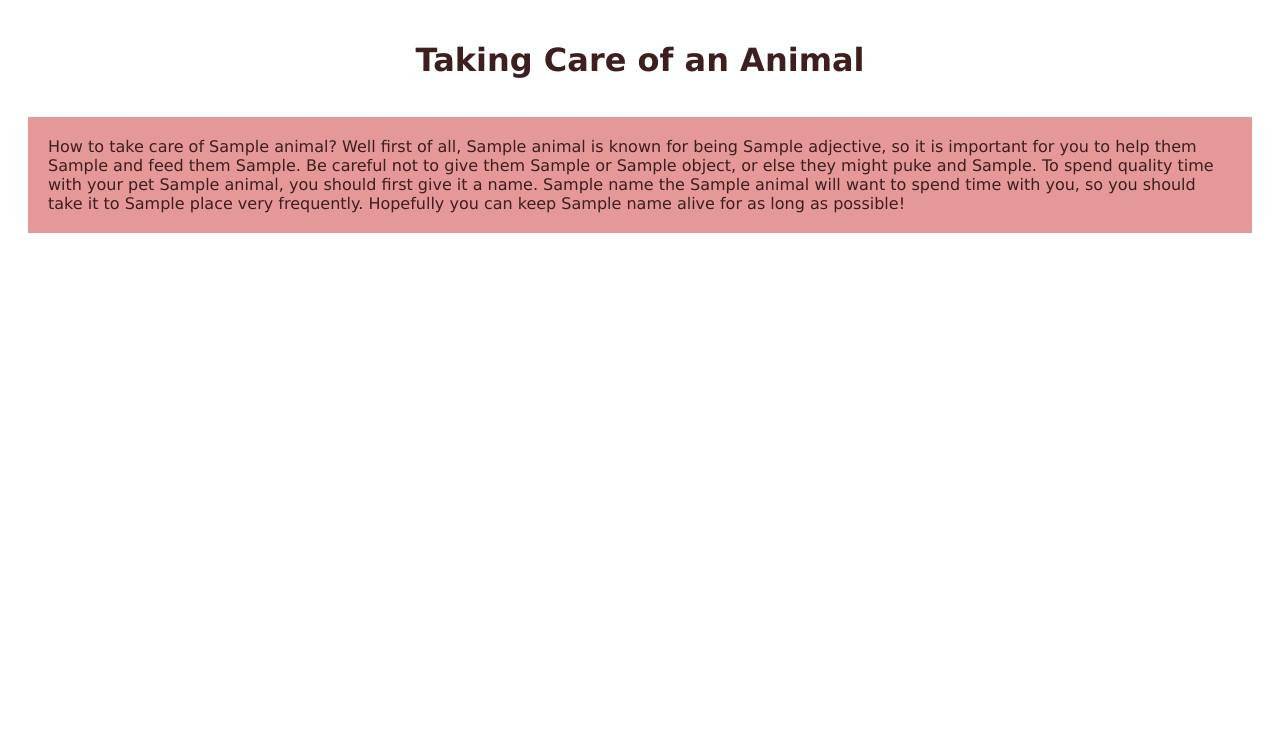
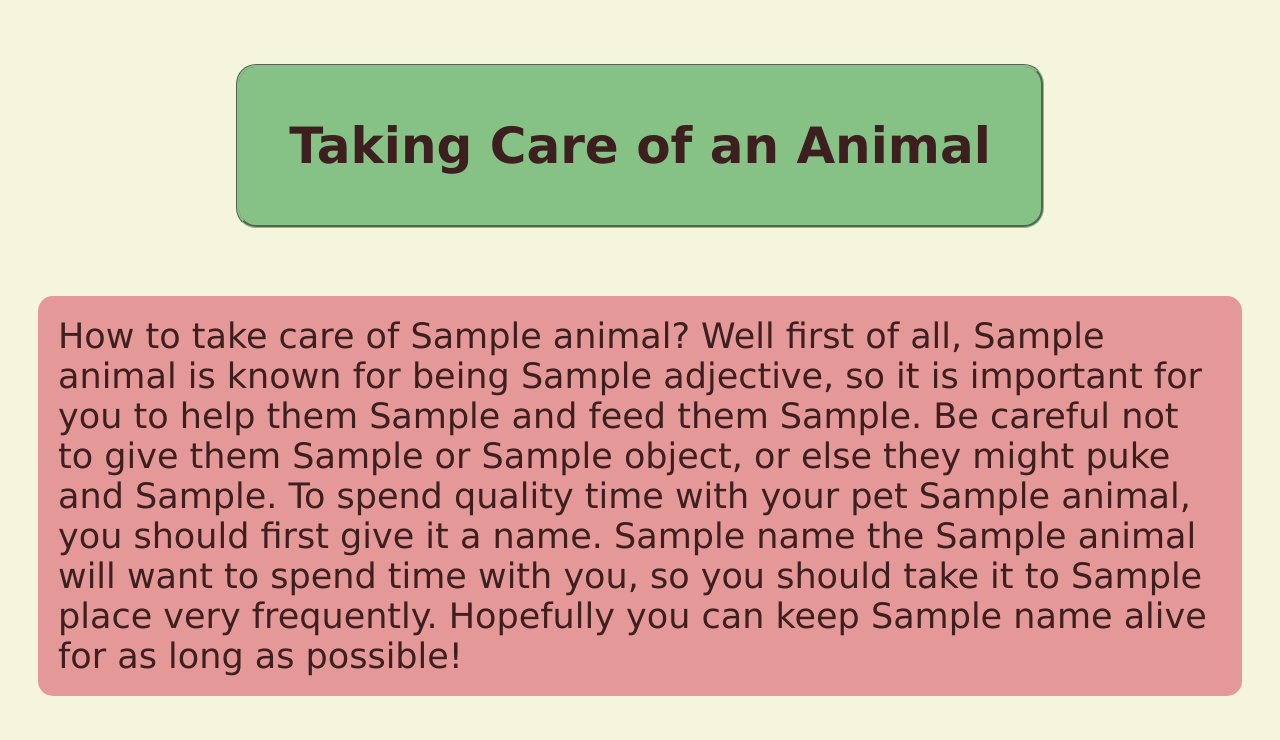
Before and after one commit to julz08/madlibs-fanny-juliana, a Flask app: template templates/complete.html in a window 1280 px wide. Shown: the top 740 px of the page. Run offline with Flask 3, Linux system fonts and the light colour scheme; the template is opened without the code that fills it: most values are stand-ins (such as "Sample title", 1, 10 or a date in 2020).

Commit message:
changed css

```diff
--- a/static/styles/style.css
+++ b/static/styles/style.css
@@ -3,22 +3,35 @@
     display: flex;
     flex-direction: row;
     padding: 10px;
-    margin: 10px;
+    margin: 20px;
+    border-radius: 15px;
     flex-wrap: wrap;
     justify-content: center;
     font-family:'Lucida Sans', 'Lucida Sans Regular', 'Lucida Grande', 'Lucida Sans Unicode', Geneva, Verdana, sans-serif;
 }
 
 #title{
-    size: 32px;
     color:rgb(61, 31, 31);
+    border-style:groove;
+    border-color:darkseagreen;
+    background-color: rgb(134, 194, 134);
+    border-radius: 20px;
+    padding: 50px;
+    margin-left: 30px;
+    margin-right: 30px;
 }
 
 #paragraph{
     background-color: rgb(228, 152, 152);
     color:rgb(61, 31, 31);
+    font-size: 35px;
     padding: 20px;
+    border-radius: 15px;
     size: 15px;
+}
+
+#completebg{
+    background: beige;
 }
 
 .madlibInput{
@@ -27,6 +40,7 @@
     text-align: center;
     flex-wrap: wrap;
     background-color:rgb(228, 152, 152);
+    border-radius: 15px;
     font-size: 35px;
     padding: 40px;
     margin-left: 30px;
@@ -43,13 +57,20 @@
 }
 
 div{
-    color: rgb(61, 31, 31)
+    color: rgb(61, 31, 31);
 }
+
+#background{
+    background-color:beige;
+}
+
 
 .inputBox1{
     width: 150px;
     height: 30px;
     padding-top: 15px;
+    font-size: 35px;
+    font-family:'Lucida Sans', 'Lucida Sans Regular', 'Lucida Grande', 'Lucida Sans Unicode', Geneva, Verdana, sans-serif;
     border-color:darkseagreen;
 }
 
--- a/templates/complete.html
+++ b/templates/complete.html
@@ -7,9 +7,9 @@
     <title>Document</title>
     <link rel="stylesheet" href="../static/styles/style.css">
 </head>
-<body>
+<body id="completebg">
     <div id="complete">
-        <h1 id="title"> Taking Care of an Animal</h1>
+        <h1 id="title" style="font-size: 50px;"> Taking Care of an Animal</h1>
         <p id="paragraph"> How to take care of {{animal}}?
         Well first of all, {{animal}} is known for being {{adjective}},
         so it is important for you to help them {{verb1}} and feed them {{food1}}.
--- a/templates/madlib.html
+++ b/templates/madlib.html
@@ -7,8 +7,8 @@
     <title>Document</title>
     <link rel="stylesheet" href="../static/styles/style.css">
 </head>
-<body>
-    <div style="text-align: center; font-family:'Lucida Sans', 'Lucida Sans Regular', 'Lucida Grande', 'Lucida Sans Unicode', Geneva, Verdana, sans-serif; font-size: 30px;" class="border">
+<body id="background">
+    <div style="text-align: center; background-color: rgb(134, 194, 134); font-family:'Lucida Sans', 'Lucida Sans Regular', 'Lucida Grande', 'Lucida Sans Unicode', Geneva, Verdana, sans-serif; font-size: 30px;" class="border">
         <h1> Madlibs </h1>
     </div>
     <div class="madlibInput">
```
